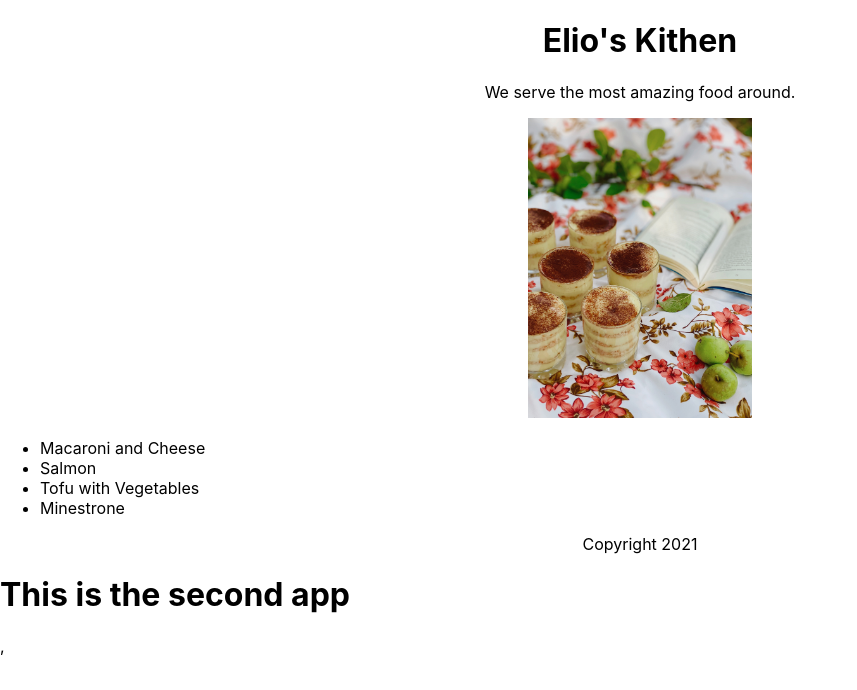
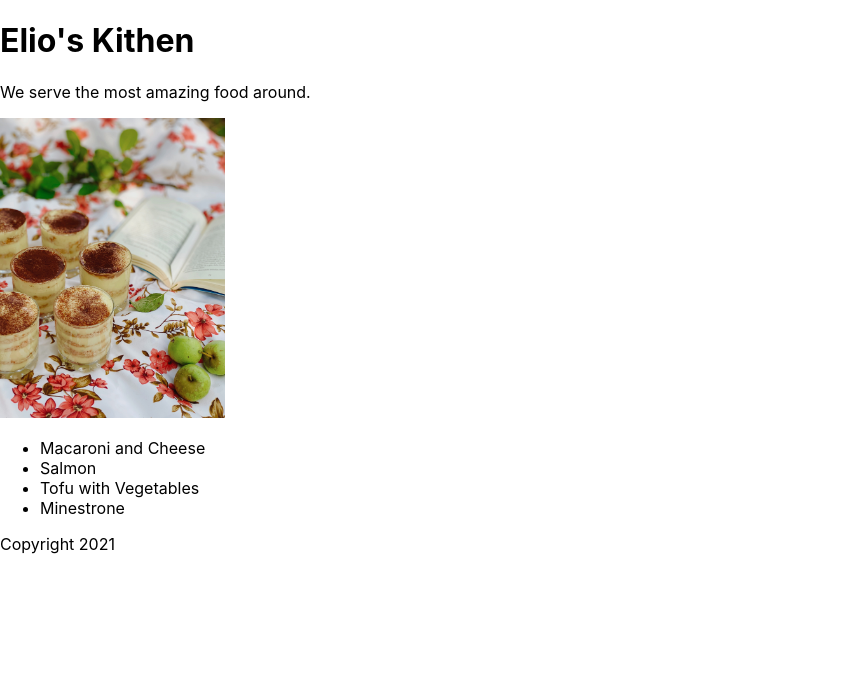
Before and after one commit to luml/react-essentials, a React (Create React App) app: page / in a window 1280 px wide. Shown: the top 690 px of the page, without its empty margins (0-857 px from the left). Built offline with nearby package versions, Linux system fonts and the light colour scheme.

Commit message:
feat: react Fragment

```diff
--- a/src/App.js
+++ b/src/App.js
@@ -43,11 +43,11 @@
 
 function App() {
   return (
-    <div className="App">
+    <>
       <Header name="Elio"/>
       <Main adjective="amazing" dishes={dishObjects}/>
       <Footer year={new Date().getFullYear()}/>
-    </div>
+    </>
   );
 }
 
--- a/src/index.js
+++ b/src/index.js
@@ -4,18 +4,9 @@
 import App from './App';
 // import reportWebVitals from './reportWebVitals';
 
-function AppTwo() {
-  return(
-    <h1>This is the second app</h1>
-  )
-}
-
 // React.Fragment can be removed
 ReactDOM.render(
-  <React.Fragment>
-    <App />
-    <AppTwo />,
-  </React.Fragment>,
+  <App />,
   document.getElementById('root')
 );
 
```
